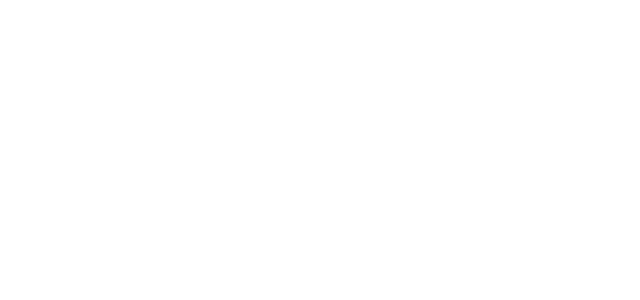
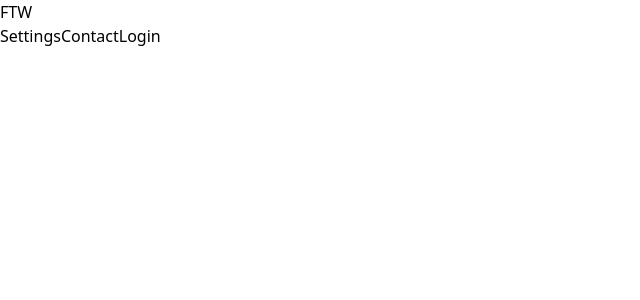
Before and after one commit to ajasinger/clap-for-me, a React (Vite) app in the folder frontend/: page / in a window 1280 px wide. Shown: the top 300 px of the page, without its empty margins (0-640 px from the left). Built offline with nearby package versions, Linux system fonts and the light colour scheme.

Commit message:
import components

```diff
--- a/frontend/src/App.tsx
+++ b/frontend/src/App.tsx
@@ -1,4 +1,5 @@
 import { Route, Routes } from 'react-router-dom';
+import Navbar from './components/Navbar';
 import Home from './pages/Home';
 import Signup from './pages/Signup';
 import Login from './pages/Login';
@@ -6,12 +7,15 @@
 function App() {
 
   return (
-    <div className="p-4 h-screen flex items-center justify-center">
+    <div>
+      <Navbar />
+      <div className="p-4 h-screen flex items-center justify-center">
       <Routes>
         <Route path="/" element={ < Home /> } />
         <Route path="/signup" element={ < Signup /> } />
         <Route path="/login" element={ < Login /> } />
       </Routes>
+      </div>
     </div>
   )
 }
```
